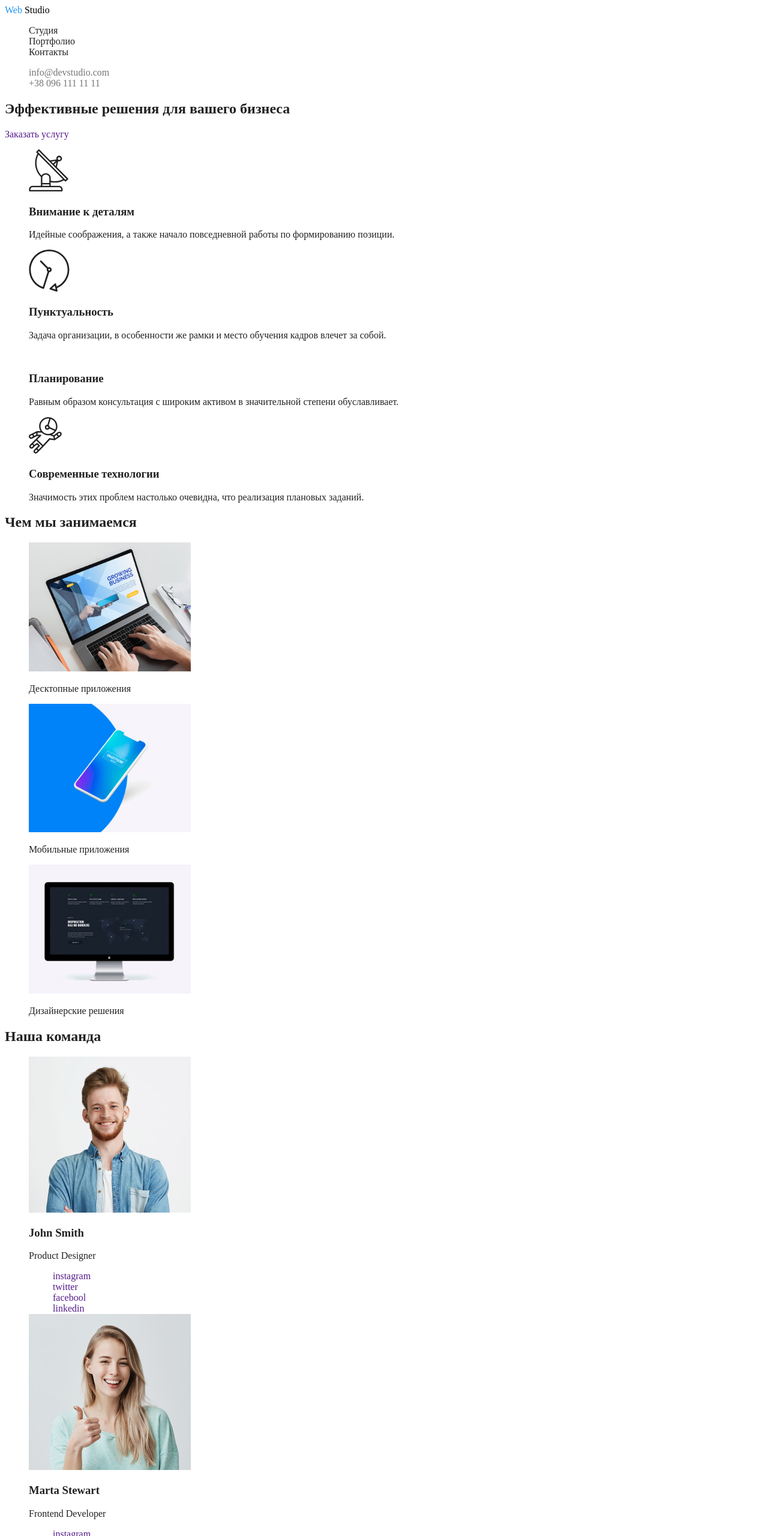
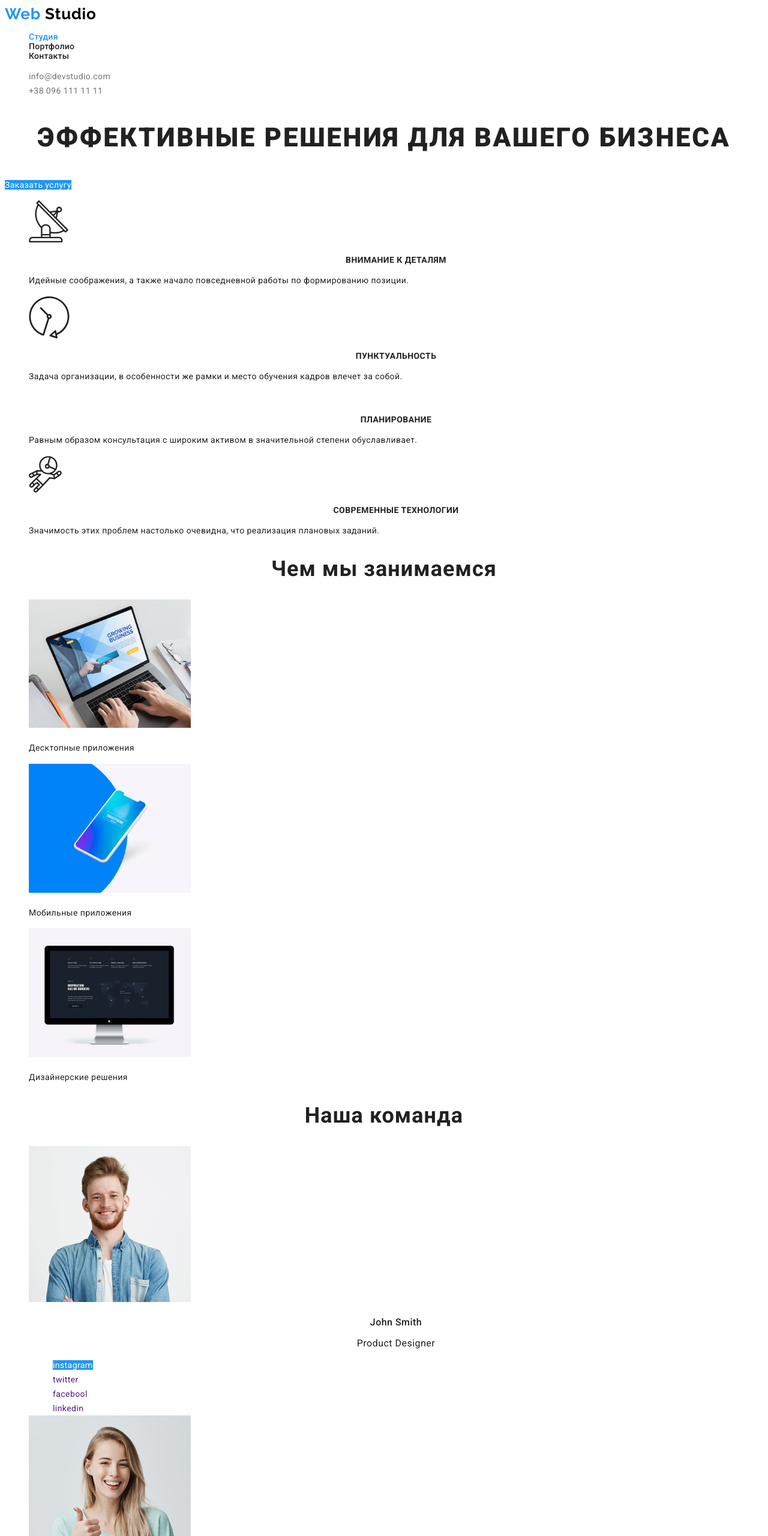
Before and after one commit to Ekateryna991/goit-markup-hw-02, a plain HTML site: page index.html in a window 1280 px wide. Shown: the top 2560 px of the page at 60% size. Drawn offline with Linux system fonts and the light colour scheme.

Commit message:
оформление шрифта 1 страница

```diff
--- a/css/styles.css
+++ b/css/styles.css
@@ -11,6 +11,11 @@
 .page {
   background-color: var(--primary-bg-color);
   color: var(--primary-text-color);
+  font-family: Roboto, sans-serif;
+  font-weight: 400;
+  font-size: 14px;
+  line-height: 1.71;
+  letter-spacing: 0.03em;
 }
 a {
   text-decoration: unset;
@@ -18,14 +23,30 @@ a {
 
 .logo {
   color: #000000;
+  font-family: Raleway, sans-serif;
+  letter-spacing: 0.03em;
+
+  font-weight: bold;
+  font-size: 26px;
+  line-height: 1.19;
 }
 
 .aktcent {
   color: var(--primary-accent-color);
 }
 
-.list {
+.list,
+.list-product {
   list-style: none;
+}
+
+.site-nav {
+  font-family: Roboto;
+
+  font-weight: 500;
+  font-size: 14px;
+  line-height: 1.14;
+  letter-spacing: 0.02em;
 }
 
 .link-nav {
@@ -43,14 +64,73 @@ a {
   color: var(--primary-accent-color);
 }
 
-/* .company-title {
-  color: #ffffff;
-} */
+.site-nav .link-nav.current {
+  color: var(--primary-accent-color);
+}
+.company-title {
+  /* color: #ffffff; */
+  font-family: Roboto;
 
+  font-weight: 900;
+  font-size: 44px;
+  line-height: 1.36;
+  text-align: center;
+  letter-spacing: 0.06em;
+  text-transform: uppercase;
+}
 .section-title {
   color: var(--primary-text-color);
+
+  font-weight: 700;
+  font-size: 36px;
+  line-height: 1.17;
+  text-align: center;
+  letter-spacing: 0.03em;
 }
 
 .section-subtitle {
   color: var(--primary-text-color);
+
+  font-weight: 700;
+  font-size: 14px;
+  line-height: 1.14;
+  text-align: center;
+  letter-spacing: 0.03em;
+  text-transform: uppercase;
 }
+
+.team-title {
+  color: var(--primary-text-color);
+
+  font-weight: 500;
+  font-size: 16px;
+  line-height: 1.19;
+  text-align: center;
+  letter-spacing: 0.03em;
+}
+
+.team-text {
+  font-weight: 400;
+  font-size: 16px;
+  line-height: 1.19;
+  text-align: center;
+  letter-spacing: 0.03em;
+}
+.button {
+  color: var(--primary-bg-color);
+  background-color: var(--primary-accent-color);
+  font-family: inherit;
+}
+
+/* страница портфолио */
+
+.button-nav {
+  color: var(--primary-text-color);
+  background-color: #f5f4fa;
+}
+
+.list-product .button-nav:hover,
+.list-product .button-nav:focus {
+  color: var(--primary-bg-color);
+  background-color: var(--primary-accent-color);
+}
--- a/index.html
+++ b/index.html
@@ -4,6 +4,10 @@
     <meta charset="UTF-8" />
     <meta name="viewport" content="width=device-width, initial-scale=1.0" />
     <title>Document</title>
+    <link
+      href="https://fonts.googleapis.com/css2?family=Raleway:wght@700&family=Roboto:wght@400;500;700;900&display=swap"
+      rel="stylesheet"
+    />
     <link rel="stylesheet" href="./css/styles.css" />
   </head>
   <body class="page">
@@ -12,7 +16,7 @@
       <nav>
         <a href="" class="logo"><span class="aktcent">Web</span> Studio</a>
         <ul class="site-nav list">
-          <li><a href="" class="link-nav">Студия</a></li>
+          <li><a href="" class="link-nav current">Студия</a></li>
           <li><a href="./portfolio.html" class="link-nav">Портфолио</a></li>
           <li><a href="" class="link-nav">Контакты</a></li>
         </ul>
@@ -26,7 +30,7 @@
       <!--Наша компания-->
       <section class="company">
         <h1 class="company-title">Эффективные решения для вашего бизнеса</h1>
-        <a href="">Заказать услугу</a>
+        <a href="" class="button">Заказать услугу</a>
       </section>
 
       <!--Идейные соображения-->
@@ -92,10 +96,10 @@
         <ul lang="en" class="list">
           <li>
             <img src="./img/img8.jpg" alt="Фото Джон Смита" width="270" />
-            <h3>John Smith</h3>
-            <p>Product Designer</p>
+            <h3 class="team-title">John Smith</h3>
+            <p class="team-text">Product Designer</p>
             <ul class="list">
-              <li><a href="">instagram</a></li>
+              <li><a href="" class="button">instagram</a></li>
               <li><a href="">twitter</a></li>
               <li><a href="">facebool</a></li>
               <li><a href="">linkedin</a></li>
@@ -103,8 +107,8 @@
           </li>
           <li>
             <img src="./img/img9.jpg" alt="Фото Марты Стюарт" width="270" />
-            <h3>Marta Stewart</h3>
-            <p>Frontend Developer</p>
+            <h3 class="team-title">Marta Stewart</h3>
+            <p class="team-text">Frontend Developer</p>
             <ul class="list">
               <li><a href="">instagram</a></li>
               <li><a href="">twitter</a></li>
@@ -114,8 +118,8 @@
           </li>
           <li>
             <img src="./img/img10.jpg" alt="Фото Роберта Джакиса" width="270" />
-            <h3>Robert Jakis</h3>
-            <p>Marketing</p>
+            <h3 class="team-title">Robert Jakis</h3>
+            <p class="team-text">Marketing</p>
             <ul class="list">
               <li><a href="">instagram</a></li>
               <li><a href="">twitter</a></li>
@@ -125,8 +129,8 @@
           </li>
           <li>
             <img src="./img/img11.jpg" alt="Фото Мартина Дуе" width="270" />
-            <h3>Martin Doe</h3>
-            <p>UI Designer</p>
+            <h3 class="team-title">Martin Doe</h3>
+            <p class="team-text">UI Designer</p>
             <ul class="list">
               <li><a href="">instagram</a></li>
               <li><a href="">twitter</a></li>
@@ -160,11 +164,12 @@
             /></a>
           </li>
           <li>
-            <a href=""
+            <a href="" class="button"
               ><img
                 src="./img/logo4.svg"
                 alt="Логотип компании FOSTER PETERS"
                 width="80"
+                class="button"
             /></a>
           </li>
           <li>
@@ -194,7 +199,9 @@
         <b>присоединяйтесь</b>
         <ul class="list">
           <li><a href="" aria-label="Ссылка на Instagram">Instagram</a></li>
-          <li><a href="" aria-label="Ссылка на Twitter">Twitter</a></li>
+          <li>
+            <a href="" aria-label="Ссылка на Twitter" class="button">Twitter</a>
+          </li>
           <li><a href="" aria-label="Ссылка на Facebook">Facebook</a></li>
           <li><a href="" aria-label="Ссылка на LinkedIn">LinkedIn</a></li>
         </ul>
@@ -204,6 +211,8 @@
         <b>Подпишитесь на рассылку</b>
       </div>
 
+      <a href="" class="button">Подписаться</a>
+
       <p>
         2020 &#10072; Developed by GoIT Students
       </p>
```
Also changed, not shown: portfolio.html (+62 -11 lines).
